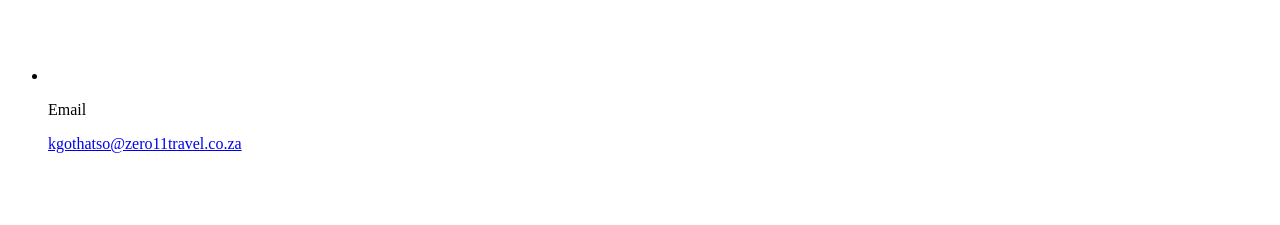
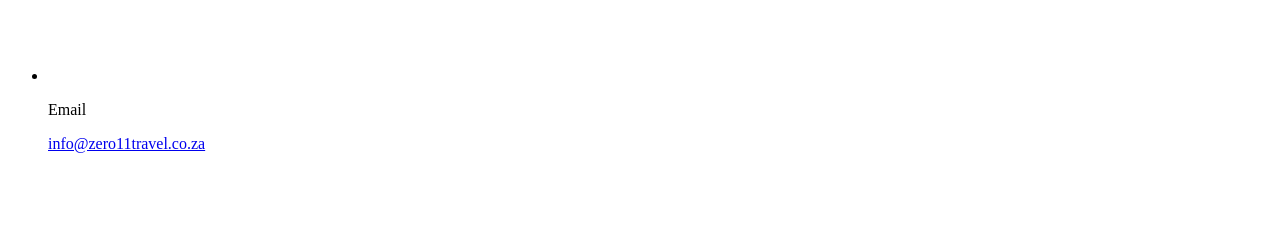
Before and after one commit to Zero11-Travel/zero11-travel-website, a Nuxt app: page /contact in a window 1280 px wide. Shown: the part 5940-6165 px from the top of the page. Built offline with nearby package versions, Linux system fonts and the light colour scheme.

Commit message:
Update contact email address in contact.vue

```diff
--- a/app/pages/contact.vue
+++ b/app/pages/contact.vue
@@ -12,7 +12,7 @@ useSeoMeta({
 
 const contactDetails = [
   { icon: PhoneIcon, label: 'Phone / WhatsApp', value: '+27 76 873 5815', href: 'tel:+27768735815' },
-  { icon: EnvelopeIcon, label: 'Email', value: 'kgothatso@zero11travel.co.za', href: 'mailto:kgothatso@zero11travel.co.za' },
+  { icon: EnvelopeIcon, label: 'Email', value: 'info@zero11travel.co.za', href: 'mailto:info@zero11travel.co.za' },
   { icon: MapPinIcon, label: 'Address', value: '9077 Ivory Park, Sisonke Street, Midrand, 1682', href: undefined },
   { icon: ClockIcon, label: 'Operating Cities', value: 'All the cities in South Africa', href: undefined },
 ]
```
